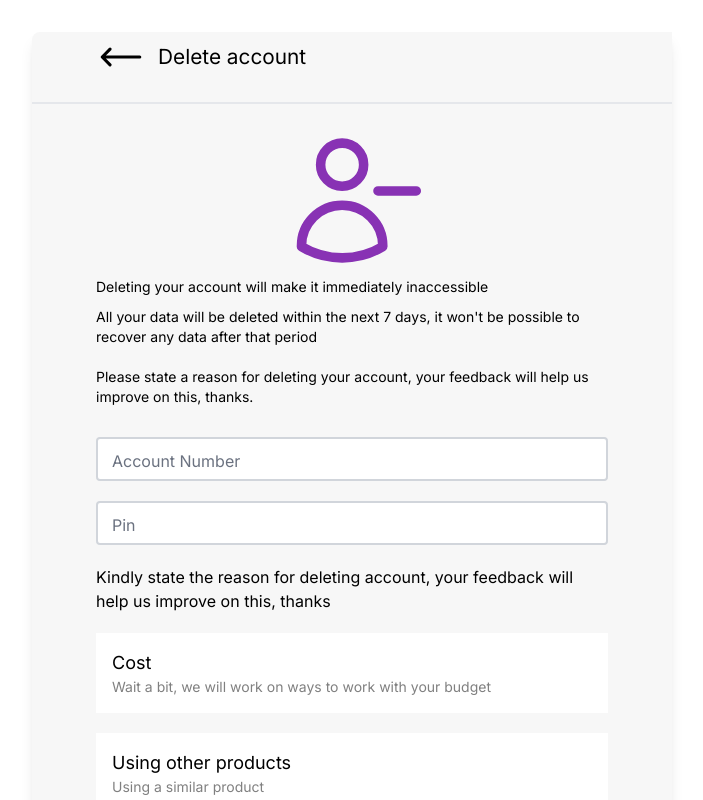
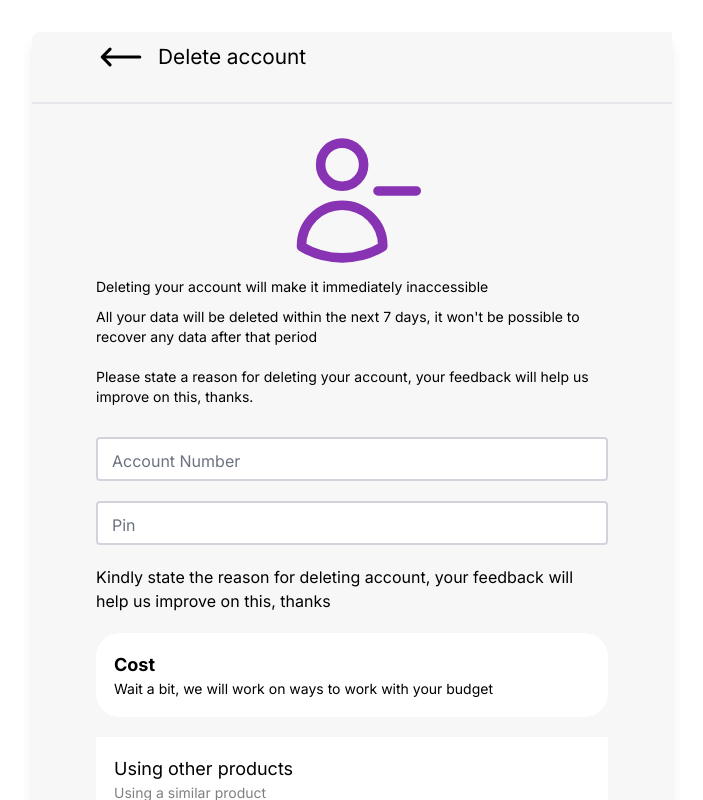
Before and after one commit to EGANOW-FRONTEND-ORG/EGANOW-ACCOUNT-DELETION-NEXTJS, a Next.js app: page / in a window 1280 px wide. Both pictures are taken after a click on the element 640 px from the left and 673 px from the top of the page. Shown: the top 800 px of the page, without its empty margins (288-991 px from the left). Built offline with nearby package versions, Linux system fonts and the light colour scheme.

Commit message:
chore: Add animation to the 'select a reason to delete' section

```diff
--- a/app/components/AccountDeletionForm.tsx
+++ b/app/components/AccountDeletionForm.tsx
@@ -11,6 +11,7 @@ import {
   UserMinusIcon,
 } from "@heroicons/react/24/outline";
 import Link from "next/link";
+import { Theme, ThemeStore } from "@/types/themeTypes";
 
 const schema = z.object({
   accountNumber: z.string().nonempty("Account Number is required"),
@@ -18,14 +19,16 @@ const schema = z.object({
 });
 
 type FormData = z.infer<typeof schema>;
+type ThemeType = typeof useThemeStore;
 
 const DeleteAccountpage = () => {
   const [selectedReason, setSelectedReason] = useState<number | null>(null);
   const { theme, setTheme } = useThemeStore();
-  const [isClient, setIsclient] = useState(false);
-  const [isBouncing, setIsBouncing] = useState(false);
-  const [isFocused, setIsFocused] = useState(false);
-  const [isFocusedA, setIsFocusedA] = useState(false);
+  const [isClient, setIsclient] = useState<boolean>(false);
+  const [isBouncing, setIsBouncing] = useState<boolean>(false);
+  const [isFocusedOnAccountNumber, setIsFocusedOnAccountNumber] =
+    useState<boolean>(false);
+  const [isFocusedOnPin, setIsFocusedOnPin] = useState<boolean>(false);
   const {
     register,
     handleSubmit,
@@ -111,6 +114,7 @@ const DeleteAccountpage = () => {
             onSubmit={(e) => e?.preventDefault()}
             className="bg-[#f7f7f7] shadow-lg overflow-auto rounded-tl-lg"
           >
+            {/* HEADER */}
             <section className="px-[4rem]">
               <div className="flex justify-start gap-3 items-center text-4xl text-center mb-5">
                 <span
@@ -166,8 +170,8 @@ const DeleteAccountpage = () => {
                   id="accountNumber"
                   type="text"
                   {...register("accountNumber", { required: true })}
-                  onFocus={() => setIsFocused(true)}
-                  onBlur={() => setIsFocused(false)}
+                  onFocus={() => setIsFocusedOnAccountNumber(true)}
+                  onBlur={() => setIsFocusedOnAccountNumber(false)}
                   className={`border-2 border-gray-300 rounded w-full py-2 px-4 ${
                     errors.accountNumber ? "border-red-500" : ""
                   }`}
@@ -187,7 +191,7 @@ const DeleteAccountpage = () => {
                 <label
                   htmlFor="accountNumber"
                   className={`absolute top-0 left-0 py-2 px-4 transition-all duration-200 ease-in-out ${
-                    isFocused || accountNumberValue
+                    isFocusedOnAccountNumber || accountNumberValue
                       ? "text-xs text-blue-500 -mt-5 bg-white px-1 left-5"
                       : "text-base text-gray-500 outline-none mt-1"
                   }`}
@@ -202,8 +206,8 @@ const DeleteAccountpage = () => {
                   id="password"
                   type="password"
                   {...register("pin", { required: true })}
-                  onFocus={() => setIsFocusedA(true)}
-                  onBlur={() => setIsFocusedA(false)}
+                  onFocus={() => setIsFocusedOnPin(true)}
+                  onBlur={() => setIsFocusedOnPin(false)}
                   className={`border-2 border-gray-300 rounded w-full py-2 px-4 ${
                     errors.pin ? "border-red-500" : ""
                   }`}
@@ -223,7 +227,7 @@ const DeleteAccountpage = () => {
                 <label
                   htmlFor="accountNumber"
                   className={`absolute top-0 left-0 py-2 px-4 transition-all duration-200 ease-in-out ${
-                    isFocusedA || PinValue
+                    isFocusedOnPin || PinValue
                       ? "text-xs text-blue-500 -mt-5 bg-white px-1 left-5"
                       : "text-base text-gray-500 outline-none mt-1"
                   }`}
@@ -239,27 +243,55 @@ const DeleteAccountpage = () => {
                 Kindly state the reason for deleting account, your feedback will
                 help us improve on this, thanks
               </p>
+
               {reasonForDeletionOBJ.map((item) => (
                 <div
                   key={item.id}
-                  className={`mb-5 flex flex-col justify-start items-start p-4 cursor-pointer bg-white`}
+                  className={`mb-5 flex justify-between items-center p-4 cursor-pointer bg-white ${
+                    selectedReason === item.id &&
+                    "rounded-3xl transition-all duration-300"
+                  }`}
                   style={{
-                    border:
+                    border: `2px solid ${
                       selectedReason === item.id
-                        ? `2px solid ${theme.primaryColor}`
-                        : "none",
+                        ? theme.primaryColor
+                        : "transparent"
+                    }`,
                   }}
                   onClick={() => handleReasonSelection(item.id)}
                 >
+                  <div className="flex flex-col justify-start items-start">
                     <p
                       style={{ color: theme.primaryColor }}
-                    className="text-lg text-start"
+                      className={`text-lg text-start ${
+                        selectedReason === item.id ? "font-bold transition ease-in-out duration-300" : ""
+                      }`}
                     >
                       {item.title}
                     </p>
-                  <p className="text-sm text-start text-[gray]">
+                    <p className={`text-sm text-start ${
+                        selectedReason === item.id ? "text-black transition-all duration-300" : "text-[gray]"
+                      }`}>
                       {item.description}
                     </p>
+                  </div>
+
+                  {selectedReason === item.id && (
+                    <span className="relative flex h-3 w-3 justify-center items-center ">
+                      <span
+                        style={{
+                          backgroundColor: theme.primaryColor,
+                        }}
+                        className="animate-ping absolute inline-flex h-full w-full rounded-full bg-sky-400 opacity-75"
+                      ></span>
+                      <span
+                        style={{
+                          backgroundColor: theme.primaryColor,
+                        }}
+                        className="relative inline-flex rounded-full h-3 w-3"
+                      ></span>
+                    </span>
+                  )}
                 </div>
               ))}
             </section>
--- a/app/layout.tsx
+++ b/app/layout.tsx
@@ -9,7 +9,7 @@ import 'react-toastify/dist/ReactToastify.css';
 const inter = Inter({ subsets: ["latin"] });
 
 export const metadata: Metadata = {
-  title: "Create Next App",
+  title: "Eganow | Account Deletion Page",
   description: "Generated by create next app",
 };
 
@@ -21,7 +21,7 @@ export default function RootLayout({
   return (
     <html lang="en">
       <head>
-        <title>Eganow | Account Deletion</title>
+        {/* <title>Eganow | Account Deletion</title> */}
         <meta name="viewport" content="initial-scale=1.0, width=device-width" />
       </head>
       <body className={inter.className}>
```
Also changed, not shown: 1 other file (tests, documents, lock files or other folders). Lines whose indentation alone changed are shown as unchanged.
